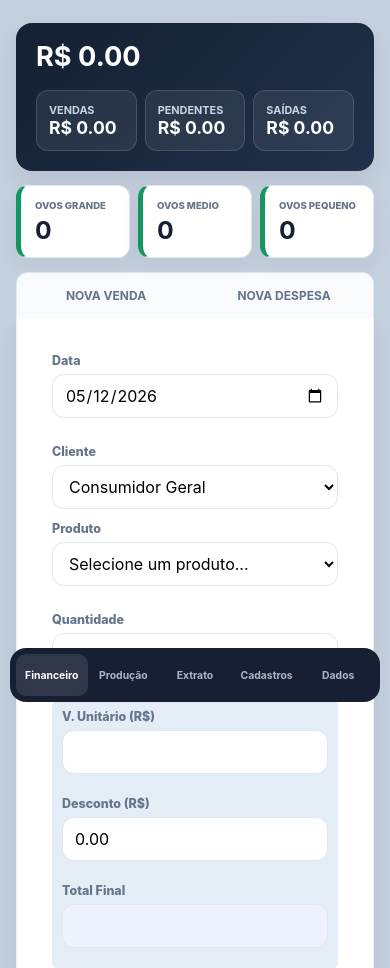
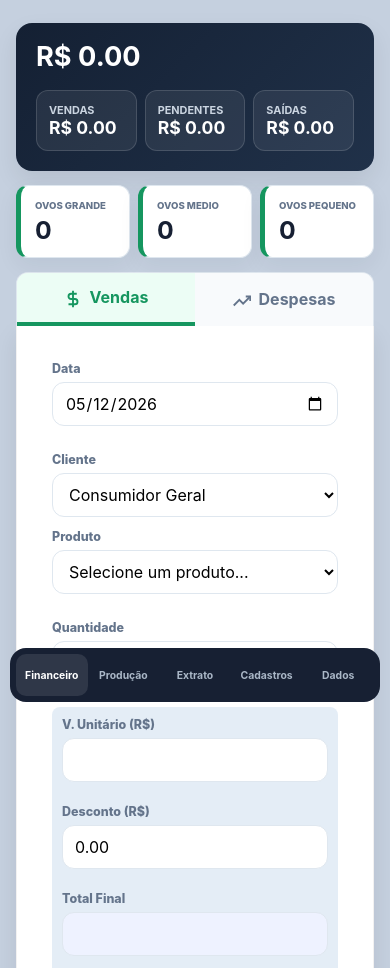
Before and after one commit to jadsonviana7-eng/Granja-, a plain HTML site: page index.html in a window 390 px wide. Shown: the part 132-1100 px from the top of the page. Drawn offline with Linux system fonts and the light colour scheme.

Commit message:
Add files via upload

```diff
--- a/index.html
+++ b/index.html
@@ -44,17 +44,24 @@
 
     <section id="page-venda" class="page active">
     <div class="mobile-tabs">
-        <button type="button" class="tab-item active" onclick="switchForm('venda')">Nova Venda</button>
-        <button type="button" class="tab-item" onclick="switchForm('despesa')">Nova Despesa</button>
+        <button type="button" class="tab-item tab-venda active" onclick="switchForm('venda')">
+            <span class="tab-icon">
+                <svg viewBox="0 0 24 24" width="18" height="18" stroke="currentColor" stroke-width="2.5" fill="none"><line x1="12" y1="1" x2="12" y2="23"></line><path d="M17 5H9.5a3.5 3.5 0 0 0 0 7h5a3.5 3.5 0 0 1 0 7H6"></path></svg>
+            </span>
+            Vendas
+        </button>
+        <button type="button" class="tab-item tab-despesa" onclick="switchForm('despesa')">
+            <span class="tab-icon">
+                <svg viewBox="0 0 24 24" width="18" height="18" stroke="currentColor" stroke-width="2.5" fill="none"><polyline points="23 6 13.5 15.5 8.5 10.5 1 18"></polyline><polyline points="17 6 23 6 23 12"></polyline></svg>
+            </span>
+            Despesas
+        </button>
             </div>
 
             <div class="grid-2 financeiro-container">
-
-                <div id="section-venda" class="form-section active">
-                    <form class="card shadow" id="saleForm">
-                        <div class="card-header desktop-only">
-                            <h2>Nova Venda</h2>
-                        </div>
+        <div id="section-venda" class="form-section active">
+            <form class="card shadow" id="saleForm">
+                <div class="card-header desktop-only"><h2>Nova Venda</h2></div>
                         <div style="padding: 15px;">
                             <div class="grid-2">
                                 <div class="field">
@@ -113,11 +120,10 @@
                     </form>
                 </div>
 
-                <div id="section-despesa" class="form-section">
-                    <form class="card shadow" id="expenseForm">
-                        <div class="card-header desktop-only">
-                            <h2>Nova Despesa</h2>
-                        </div>
+                <div class="grid-2 financeiro-container">
+                <div id="section-venda" class="form-section active">
+                    <form class="card shadow" id="saleForm">
+                        <div class="card-header desktop-only"><h2>Nova Venda</h2></div>
                         <div style="padding: 15px;">
                             <div class="field">
                                 <label>Data da Compra</label>
--- a/script.js
+++ b/script.js
@@ -1322,9 +1322,11 @@ function bindForms() {
 }
 
 function switchForm(tipo) {
-    document.querySelectorAll('.tab-item').forEach(b => b.classList.remove('active'));
+    // 1. Remove o 'active' de todos os botões e adiciona no clicado
+    document.querySelectorAll('.tab-item').forEach(btn => btn.classList.remove('active'));
     event.currentTarget.classList.add('active');
 
+    // 2. Controla qual seção aparece
     if (tipo === 'venda') {
         document.getElementById('section-venda').classList.add('active');
         document.getElementById('section-despesa').classList.remove('active');
--- a/style.css
+++ b/style.css
@@ -583,87 +583,67 @@
             display: block;
         }
 
-        /* --- SISTEMA DE ABAS FINANCEIRO (MOBILE) --- */
-       /* --- CONFIGURAÇÃO PARA PC (DESKTOP) --- */
-/* Esconde as abas no computador */
-.mobile-tabs {
-    display: none;
-}
+        /* --- COMPORTAMENTO PADRÃO (PC/DESKTOP) --- */
+        .mobile-tabs { display: none; } /* Esconde abas no PC */
 
-/* Garante que os formulários apareçam sempre no PC */
-#section-venda,
-#section-despesa {
+        /* No PC, força os dois formulários a ficarem visíveis */
+        #section-venda, #section-despesa {
             display: block !important;
         }
 
-/* --- CONFIGURAÇÃO PARA CELULAR (MOBILE) --- */
+        /* --- COMPORTAMENTO MOBILE (CELULAR) --- */
         @media (max-width: 600px) {
-    /* Exibe as abas coladas no card */
             .mobile-tabs {
                 display: grid;
                 grid-template-columns: 1fr 1fr;
-        background: var(--surface);
-        margin: 0; /* Colado nas laterais */
-        padding: 0;
-        border-top-left-radius: var(--radius);
-        border-top-right-radius: var(--radius);
-        overflow: hidden;
+                background: #f1f5f9;
+                margin: 10px 0 0 0;
+                border-radius: 12px 12px 0 0;
                 border: 1px solid var(--line);
                 border-bottom: none;
+                overflow: hidden;
             }
 
             .tab-item {
-        padding: 15px 5px;
+                padding: 14px;
                 border: none;
                 background: #f8fafc;
                 color: var(--muted);
-        font-weight: 700;
-        font-size: 12px;
+                font-weight: bold;
                 display: flex;
                 align-items: center;
                 justify-content: center;
-        gap: 6px;
-        text-transform: uppercase;
+                gap: 8px;
             }
 
             /* Cores Cristal Ativas */
             .tab-venda.active {
-        background: #ecfdf5 !important;
+                background: #ecfdf5 !important; /* Verde Cristal */
                 color: var(--green) !important;
                 border-bottom: 4px solid var(--green);
             }
+
             .tab-despesa.active {
-        background: #fef2f2 !important;
+                background: #fef2f2 !important; /* Vermelho Cristal */
                 color: var(--red) !important;
                 border-bottom: 4px solid var(--red);
             }
 
-    /* Fusão com o card: Remove arredondado de cima do card */
+            /* Esconde o formulário inativo no celular */
+            .form-section { display: none !important; }
+            .form-section.active { display: block !important; }
+
+            /* Ajuste para colar o card na aba */
             .form-section .card {
                 border-top-left-radius: 0 !important;
                 border-top-right-radius: 0 !important;
+                margin-top: 0 !important;
                 border-top: none !important;
-        margin-top: 0 !important;
             }
 
-    /* Lógica de abas: Esconde o que não estiver ativo */
-    .form-section {
-        display: none !important;
-    }
-    .form-section.active {
-        display: block !important;
-    }
-
-    /* Títulos e Grids */
             .desktop-only { display: none !important; }
             .grid-2.financeiro-container { display: block !important; }
         }
 
-/* Estilo do ícone */
-.tab-icon svg {
-    width: 18px;
-    height: 18px;
-    stroke: currentColor;
-    fill: none;
-    stroke-width: 2.5;
-}
+        /* Estilo do ícone SVG */
+        .tab-icon svg { vertical-align: middle; }
```
Lines whose indentation alone changed are shown as unchanged.
